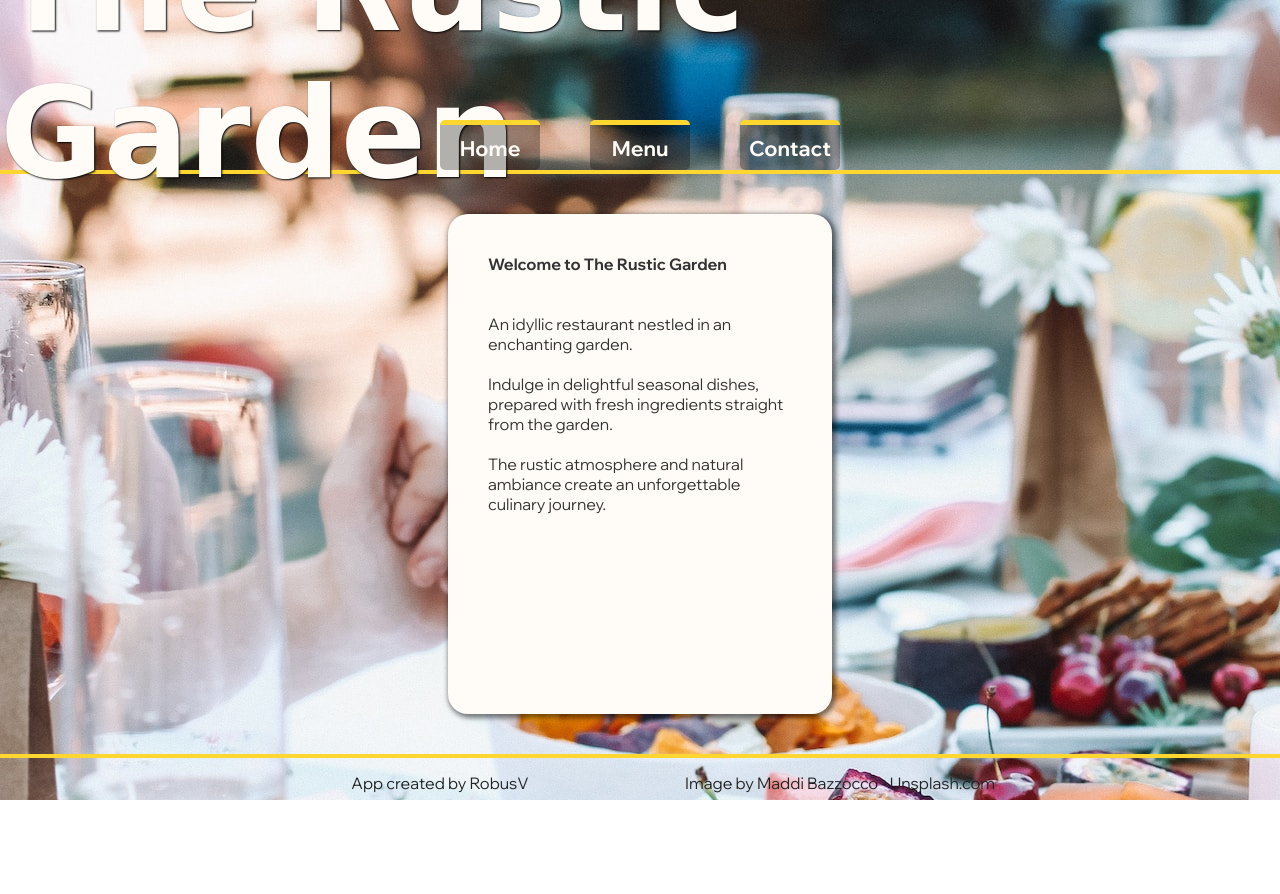
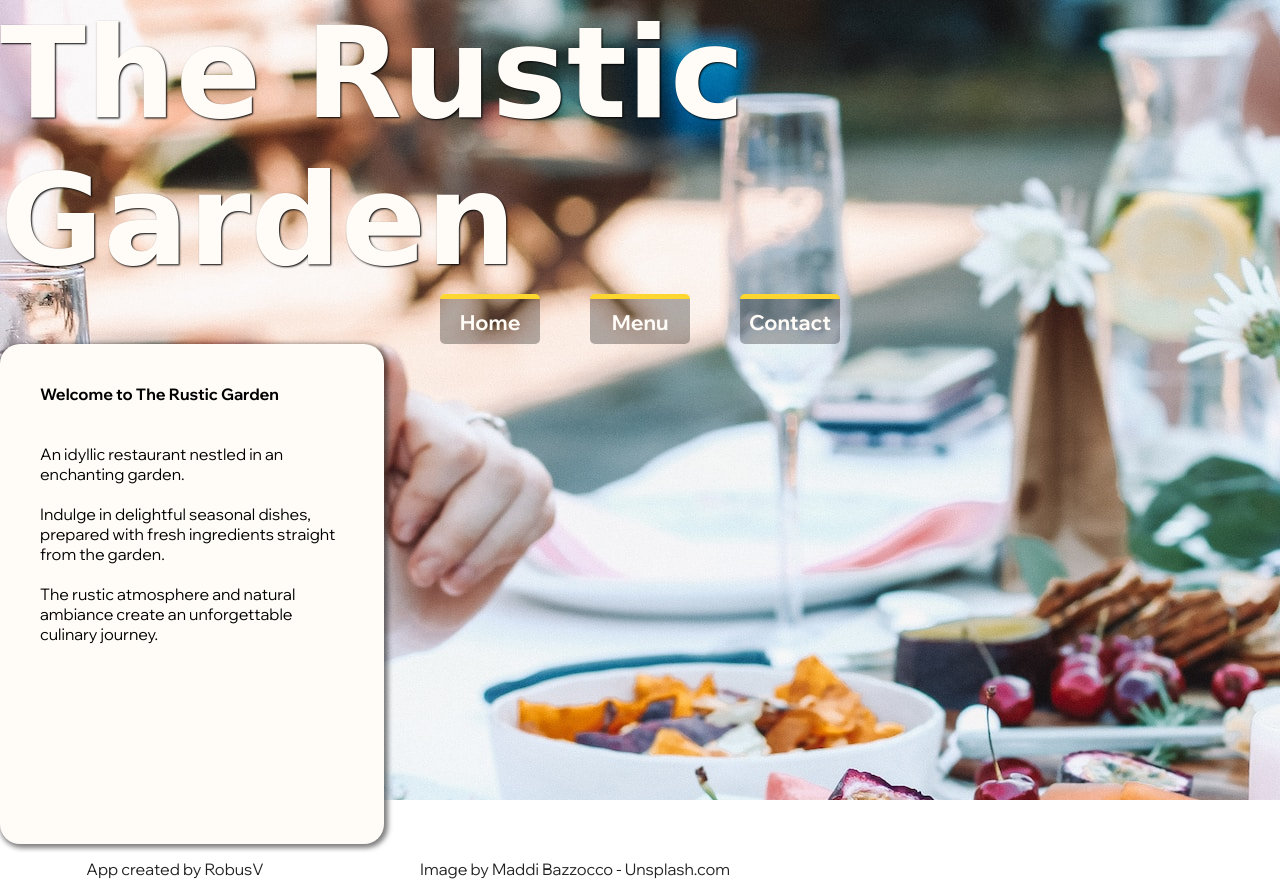
Before and after one commit to RobVerplanke/Restaurant-page, a plain HTML site: page index.html in a window 1280 px wide. Before the commit the page ends 808 px from the top, so only its background shows below. Drawn offline with Linux system fonts and the light colour scheme; a web font is replaced by a local one.

Commit message:
clean up code

```diff
--- a/index.html
+++ b/index.html
@@ -9,7 +9,7 @@
 </head>
 <body>
     <div id="content">
-        <header id="header"><h2>The Rustic Garden</h2></header>
+        <!-- <header id="header"><h2>The Rustic Garden</h2></header>
         <nav id="nav">
             <ul id="nav-list">
                 <li>Home</li>
@@ -31,8 +31,8 @@
                 <li>App created by RobusV</li>
                 <li>Image by Maddi Bazzocco - Unsplash.com</li>
             </ul>
-        </footer>
+        </footer> -->
     </div>
-    <!-- <script src="main.js"></script> -->
+    <script src="main.js"></script>
 </body>
 </html>
--- a/main.js
+++ b/main.js
@@ -1 +1 @@
-console.log('Test');
+(()=>{"use strict";const e=document.querySelector("#content"),n=function(){const e=document.createElement("div");return e.innerHTML="\n  <p>\n    <b>Welcome to The Rustic Garden</b>\n    <br><br><br>\n    An idyllic restaurant nestled in an enchanting garden.\n    <br><br>\n    Indulge in delightful seasonal dishes, prepared with fresh ingredients straight from the garden.\n    <br><br>\n    The rustic atmosphere and natural ambiance create an unforgettable culinary journey.\n  </p>",e.setAttribute("id","text-content"),e}();e.append(function(){const e=document.createElement("div");return e.innerHTML="<h2>The Rustic Garden</h2>",e.setAttribute("id","header"),e}(),function(){const e=document.createElement("div");return e.innerHTML='\n    <ul id="nav-list">\n      <li>Home</li>\n      <li>Menu</li>\n      <li>Contact</li>\n    </ul>',e.setAttribute("id","nav"),e}(),function(e){const n=document.createElement("div");return n.setAttribute("id","main"),n.append(e),n}(n),function(){const e=document.createElement("div");return e.innerHTML='\n    <ul id="footer-list">\n      <li>App created by RobusV</li>\n      <li>Image by Maddi Bazzocco - Unsplash.com</li>\n    </ul>',e.setAttribute("id","footer"),e}())})();
```
